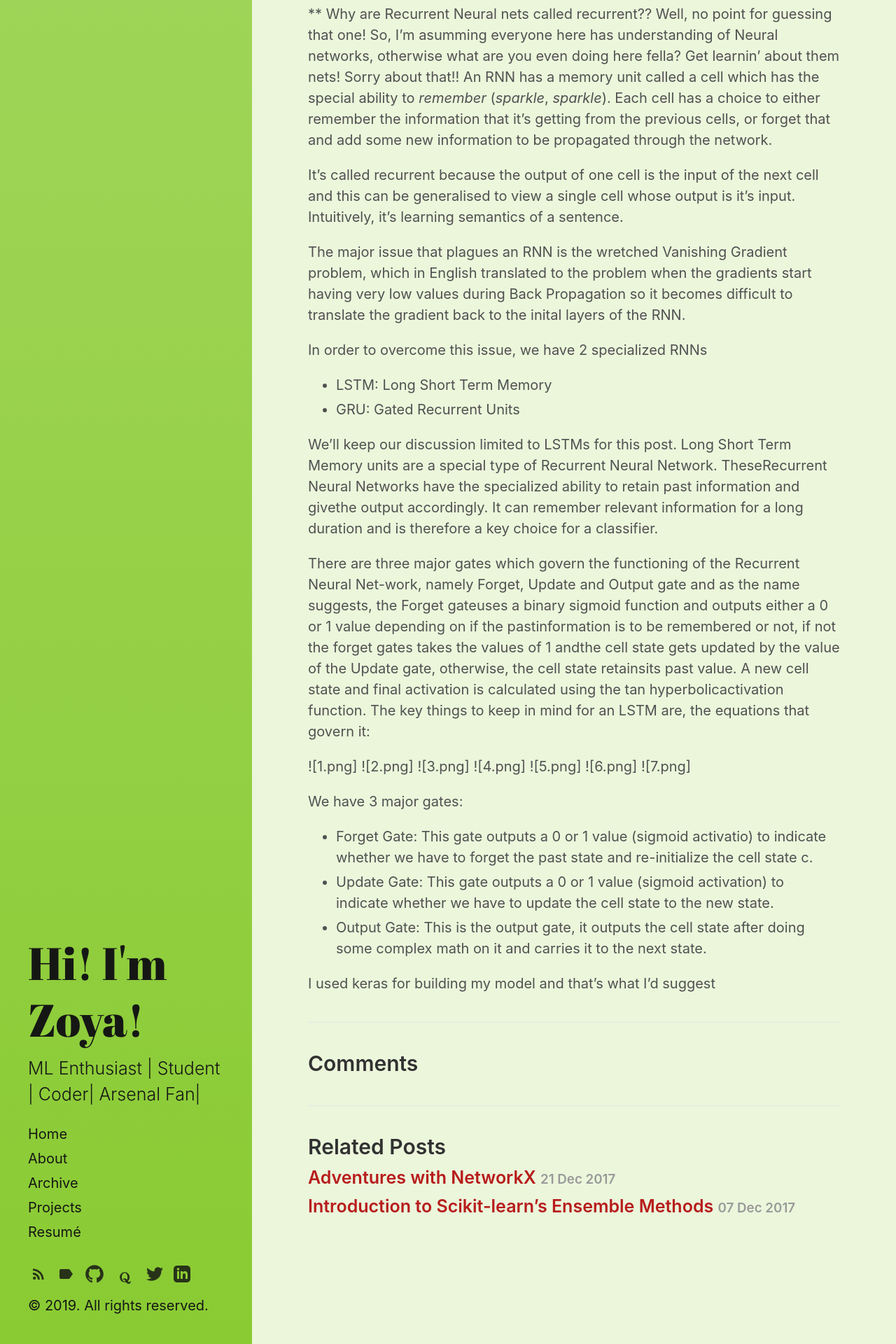
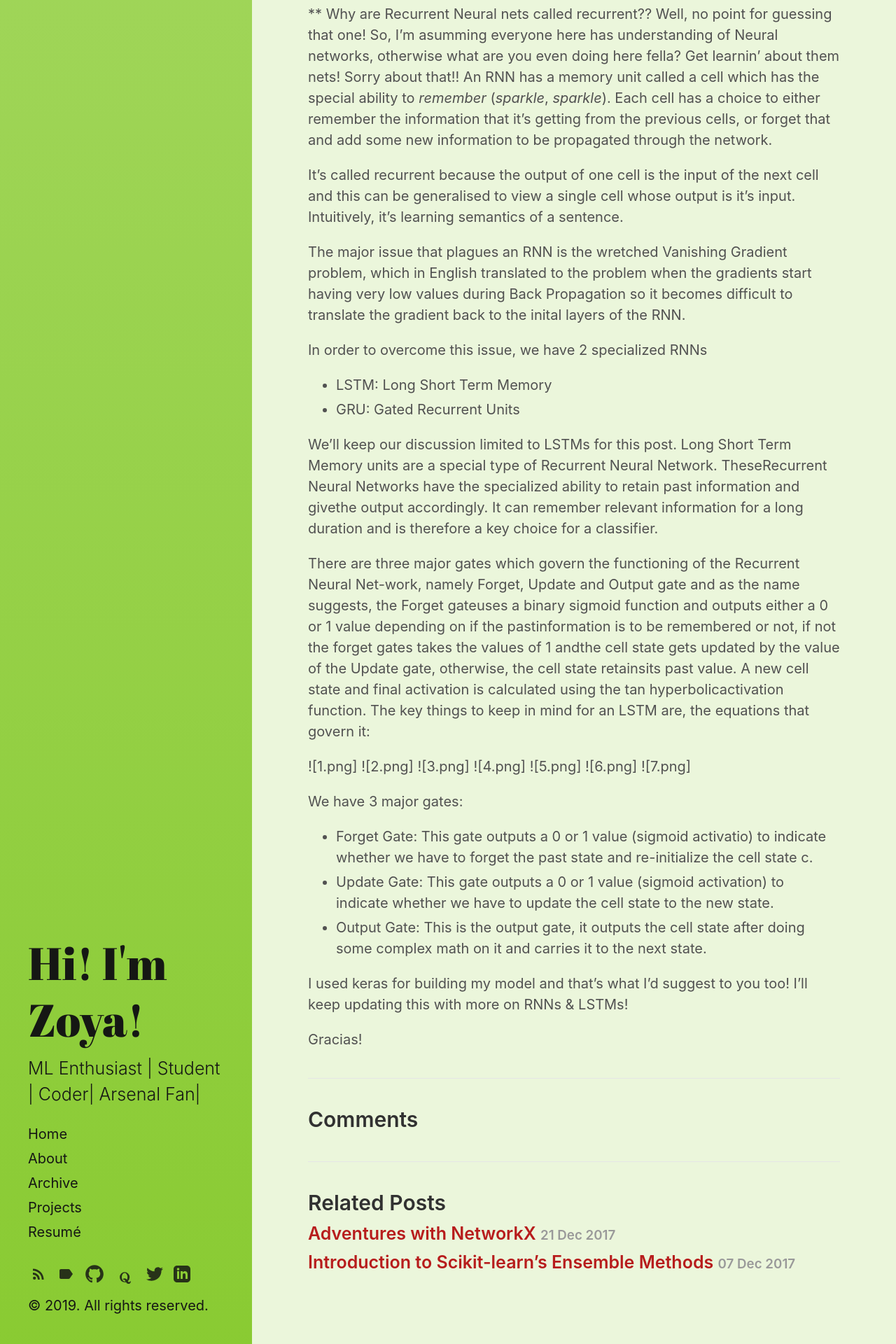
Before and after one commit to zeddmaxx/zeddmaxx.github.io, a Jekyll site: the page built from _posts/2018-12-18-Introduction to RNNs.md, in a window 1280 px wide. Shown: the part 995-2915 px from the top of the page at 70% size. Built offline with Jekyll 4.4.1, drawn with Linux system fonts in a browser that asks for light colours.

Commit message:
Update 2018-12-18-Introduction to RNNs.md

```diff
--- a/_posts/2018-12-18-Introduction to RNNs.md
+++ b/_posts/2018-12-18-Introduction to RNNs.md
@@ -46,4 +46,6 @@ We have 3 major gates:
 * Update Gate: This gate outputs a 0 or 1 value (sigmoid activation) to indicate whether we have to update the cell state to the new state.
 * Output Gate: This is the output gate, it outputs the cell state after doing some complex math on it and carries it to the next state.
 
-I used keras for building my model and that's what I'd suggest
+I used keras for building my model and that's what I'd suggest to you too! I'll keep updating this with more on RNNs & LSTMs!
+
+Gracias!
```
